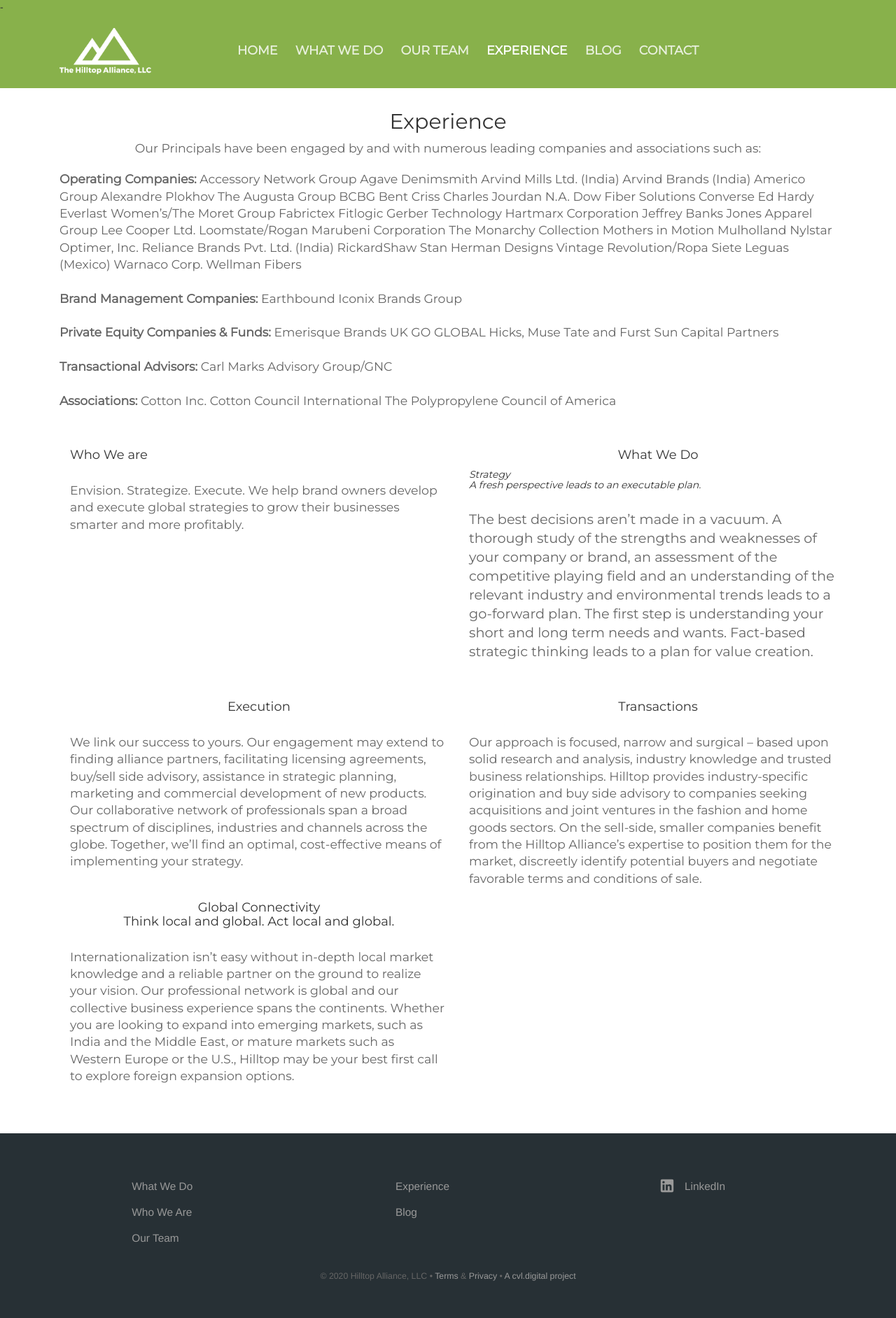
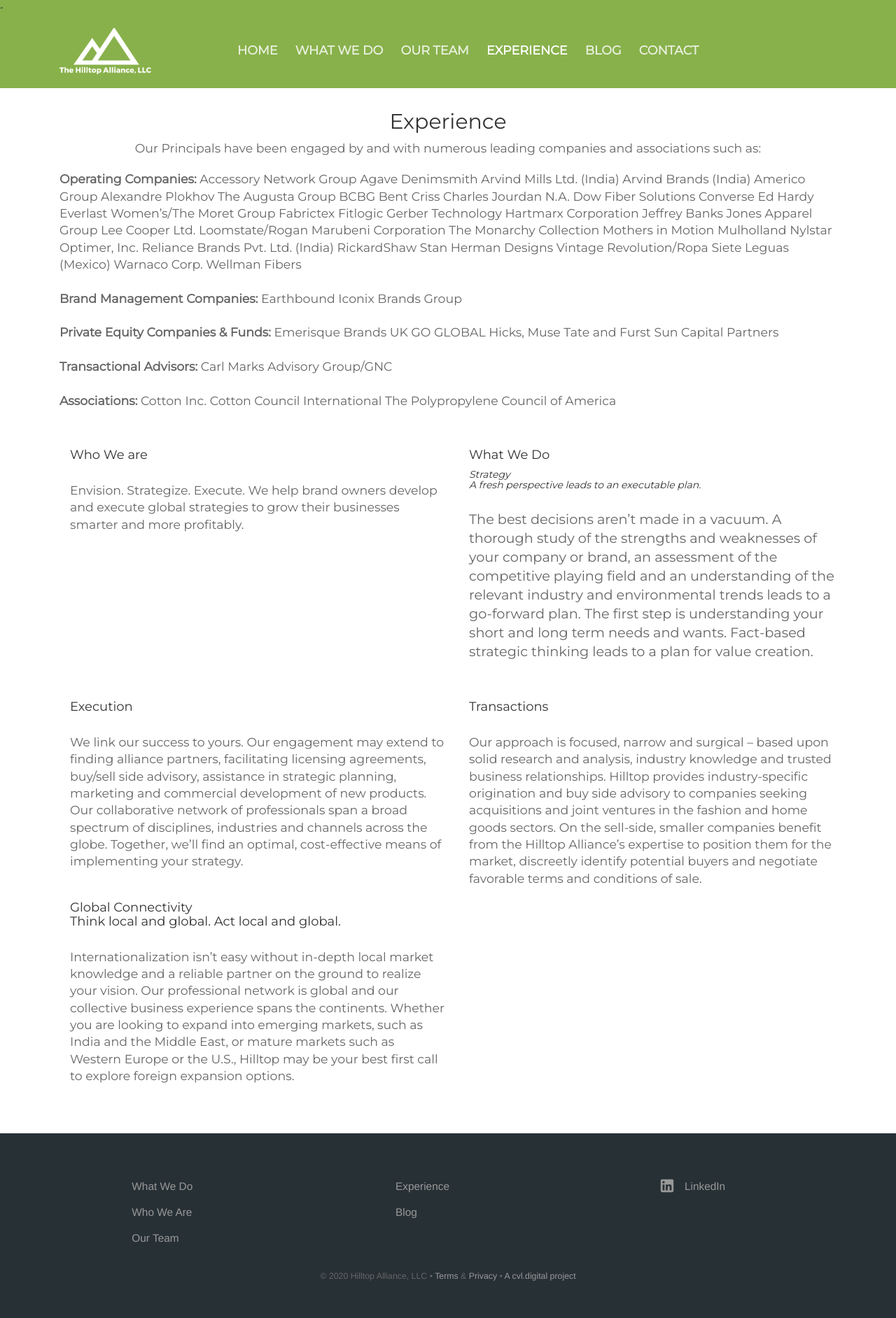
Before and after one commit to Freelance-Repos/Hilltop-Alliance, a Jekyll site: the page built from clients.html, in a window 1280 px wide. Shown: the whole page at 70% size. Built offline with Jekyll 4.4.1, drawn with Linux system fonts in a browser that asks for light colours.

Commit message:
Update clients.html

```diff
--- a/clients.html
+++ b/clients.html
@@ -94,7 +94,7 @@ We help brand owners develop and execute global strategies to grow their busines
 
             </div>
             <div class="col-sm-6">
-               <h4 class="text-center editable">
+               <h4 class="text-left editable">
                	What We Do
                </h4>
               <h5 class="editable">
@@ -113,7 +113,7 @@ The first step is understanding your short and long term needs and wants. Fact-b
        <div class="container">
          <div class="row">
             <div class="col-sm-6">
-               <h4 class="text-center editable">
+               <h4 class="text-left editable">
                	Execution
                </h4>
                              <h5 class="editable">
@@ -139,7 +139,7 @@ The first step is understanding your short and long term needs and wants. Fact-b
 
             </div>
             <div class="col-sm-6">
-               <h4 class="text-center editable">
+               <h4 class="text-left editable">
                	Transactions
                </h4>
                <h5 class="editable">
@@ -162,7 +162,7 @@ The first step is understanding your short and long term needs and wants. Fact-b
 <div class="container">
    <div class="row">
       <div class="col-sm-6">
-         <h4 class="text-center editable">
+         <h4 class="text-left editable">
             Global Connectivity<br>
             Think local and global. Act local and global.
          </h4>
```
